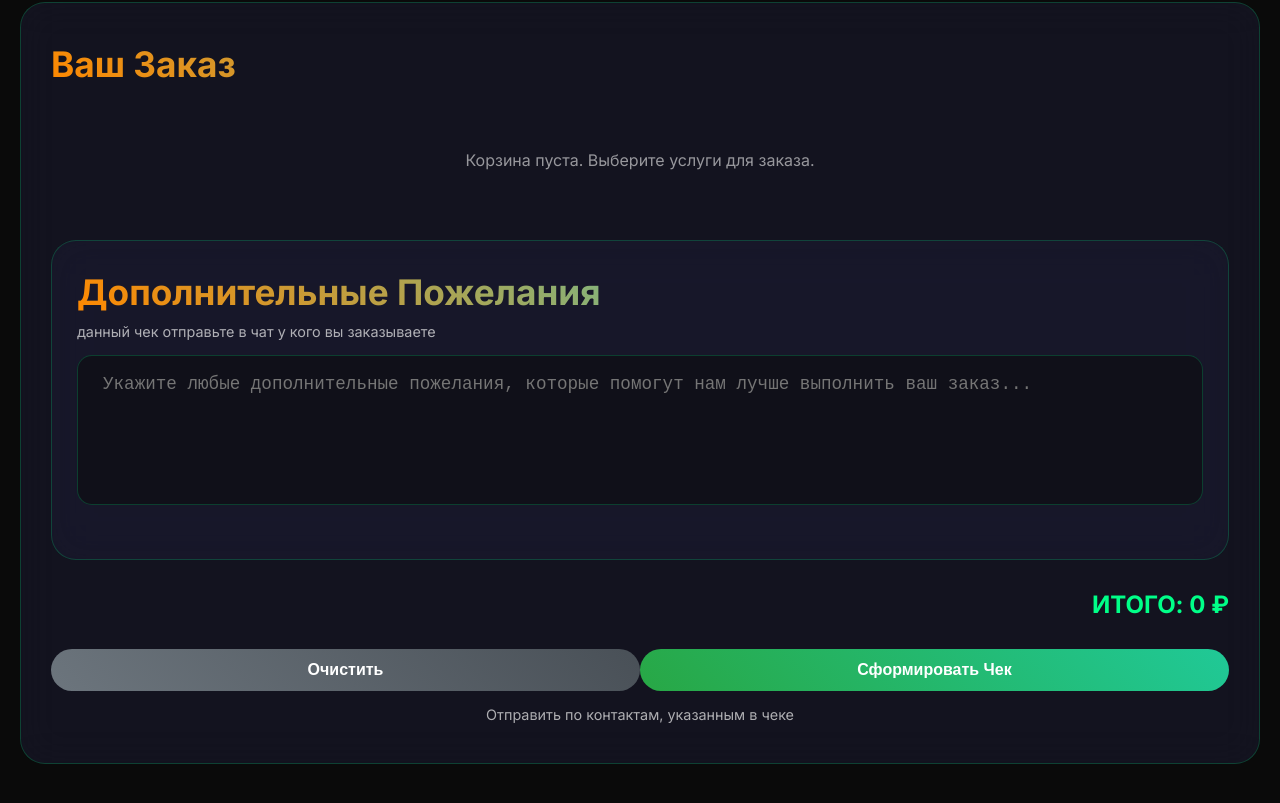
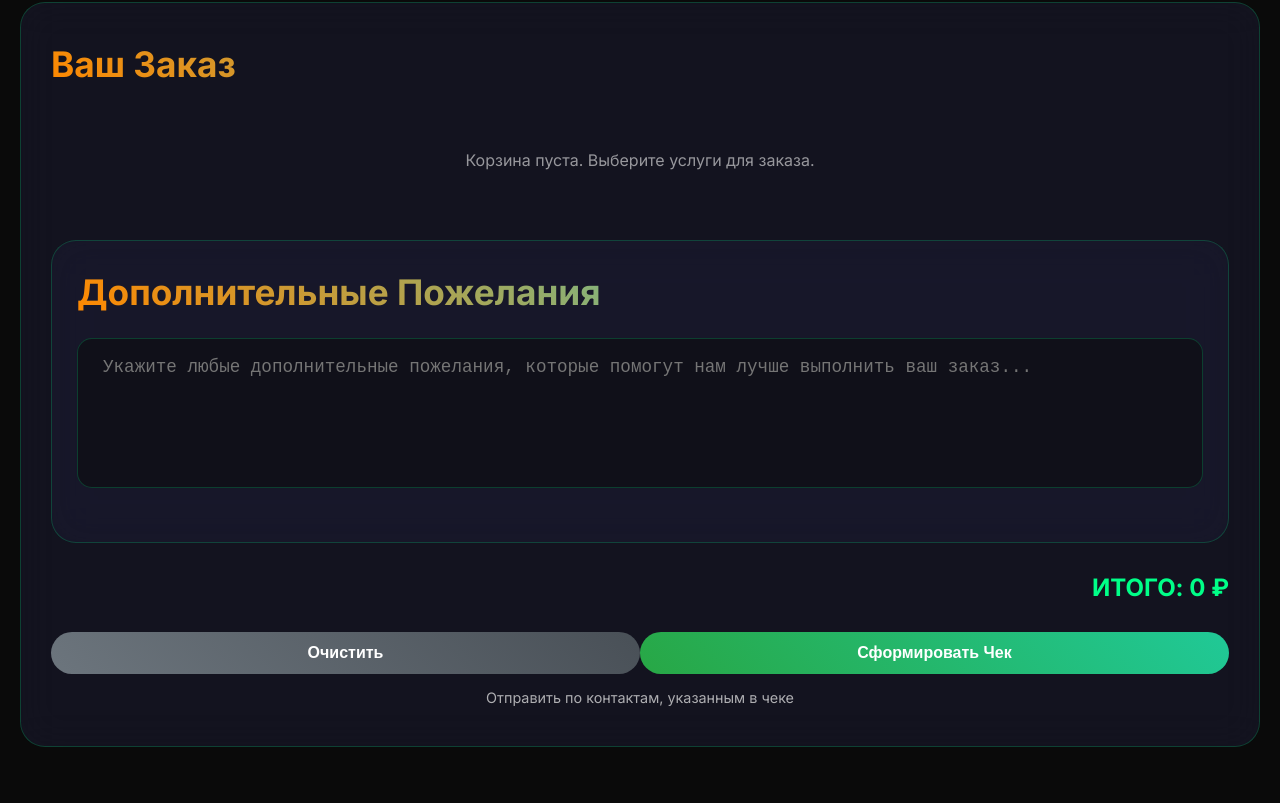
Before and after one commit to Fr1nson/MyPersonalShop, a plain HTML site: page index.html in a window 1280 px wide. Shown: the part 2159-2962 px from the top of the page. Drawn offline with Linux system fonts and the light colour scheme.

Commit message:
Update index.html
update "Доп. Пожелания"

```diff
--- a/index.html
+++ b/index.html
@@ -544,13 +544,6 @@
             background-clip: text;
         }
 
-        .custom-requests-subtitle {
-            font-size: 0.9rem;
-            opacity: 0.7;
-            margin-top: -15px;
-            margin-bottom: 15px;
-        }
-
         .category-tabs {
             display: flex;
             justify-content: center;
@@ -646,7 +639,6 @@
 
                 <div class="custom-requests">
                     <h3>Дополнительные Пожелания</h3>
-                    <p class="custom-requests-subtitle">данный чек отправьте в чат у кого вы заказываете</p>
                     <textarea id="customRequests" class="quantum-input quantum-textarea" placeholder="Укажите любые дополнительные пожелания, которые помогут нам лучше выполнить ваш заказ..."></textarea>
                 </div>
 
```
